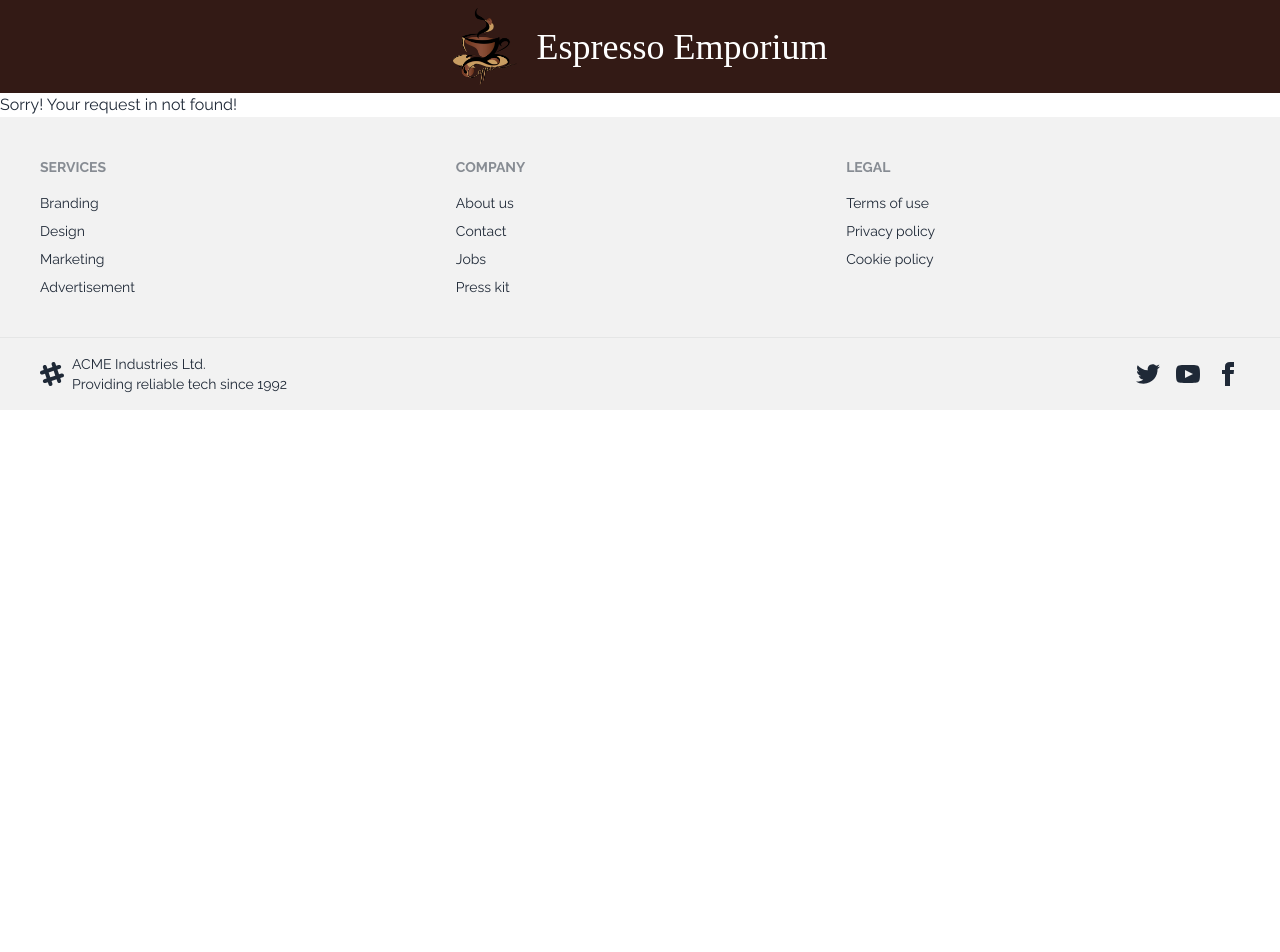
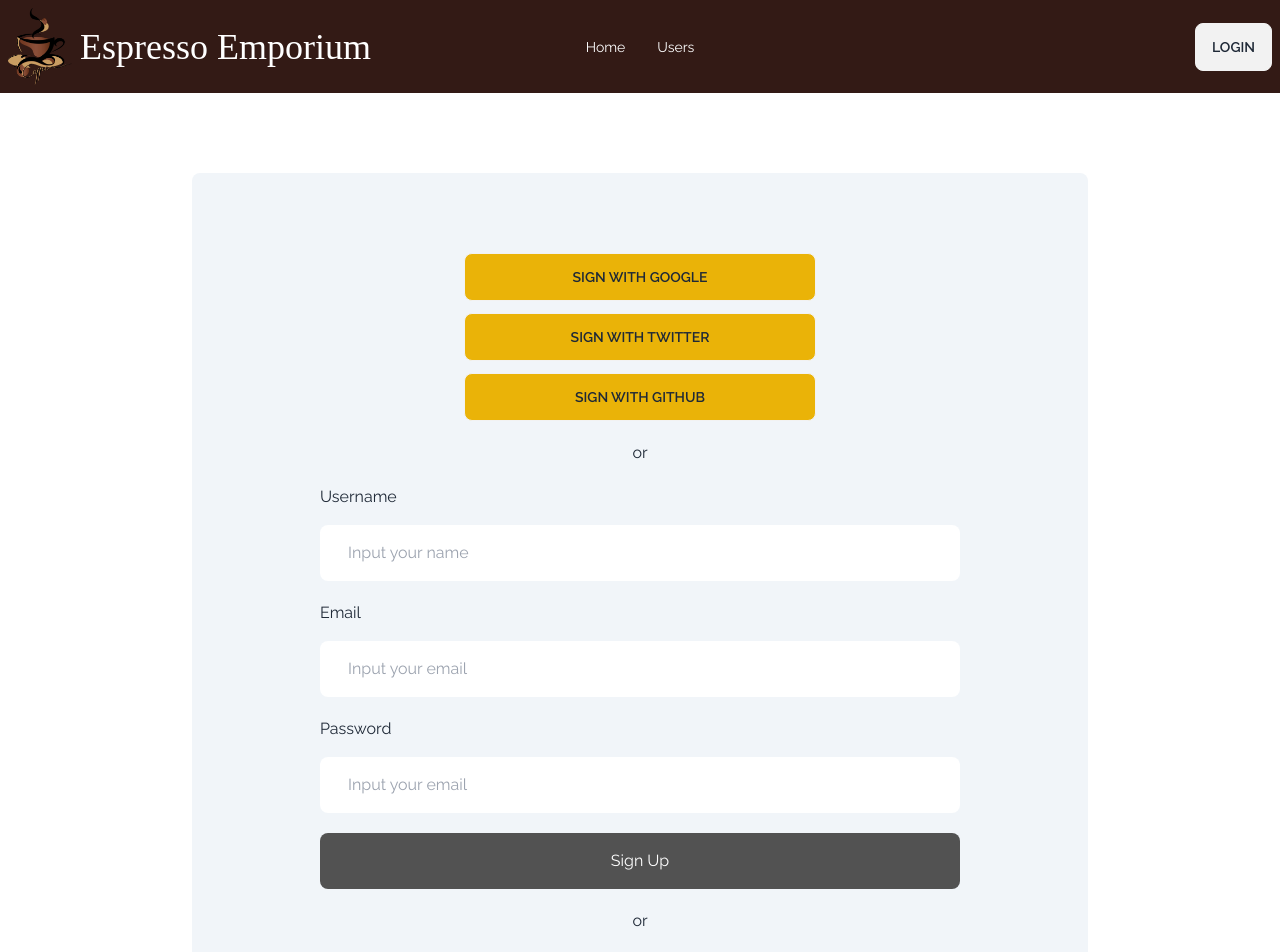
Before and after one commit to DeveloperDolon/coffee-shop-client-side-with-react, a React (Vite) app: page /signup in a window 1280 px wide. Shown: the top 952 px of the page. Before the commit the page ends 800 px from the top, so only its background shows below. Built offline with nearby package versions, Linux system fonts and the light colour scheme; a web font is replaced by a local one.

Commit message:
register and login page added commit

```diff
--- a/package.json
+++ b/package.json
@@ -10,6 +10,7 @@
     "preview": "vite preview"
   },
   "dependencies": {
+    "firebase": "^10.5.0",
     "prop-types": "^15.8.1",
     "react": "^18.2.0",
     "react-dom": "^18.2.0",
--- a/src/All-JSX/Components/Header/Header.jsx
+++ b/src/All-JSX/Components/Header/Header.jsx
@@ -1,11 +1,42 @@
 
+import { NavLink } from "react-router-dom";
 import logo from "../../../assets/logo1.png";
 
 const Header = () => {
+
+    const navItems = <>
+        <li><NavLink to="/">Home</NavLink></li>
+        <li><NavLink to="/users">Users</NavLink></li>
+    </>
+
     return (
-        <div className="bg-[#331A15] flex justify-center items-center gap-5 py-2">
-            <img className="sm:w-16 w-10" src={logo} alt="" />
-            <h1 className="title-text text-white sm:text-4xl font-light text-2xl">Espresso Emporium</h1>
+        <div className="bg-[#331A15]">
+            <div className="max-w-7xl mx-auto">
+                <div className="navbar text-white">
+                    <div className="navbar-start">
+                        <div className="dropdown text-black">
+                            <label tabIndex={0} className="btn btn-ghost lg:hidden">
+                                <svg xmlns="http://www.w3.org/2000/svg" className="h-5 w-5" fill="none" viewBox="0 0 24 24" stroke="currentColor"><path strokeLinecap="round" strokeLinejoin="round" strokeWidth="2" d="M4 6h16M4 12h8m-8 6h16" /></svg>
+                            </label>
+                            <ul tabIndex={0} className="menu menu-sm dropdown-content mt-3 z-[1] p-2 shadow bg-base-100 rounded-box w-52">
+                                {navItems}
+                            </ul>
+                        </div>
+                        <div className="flex items-center gap-2">
+                            <img className="sm:w-16 w-10" src={logo} alt="" />
+                            <h1 className="title-text text-white sm:text-4xl font-light text-2xl">Espresso Emporium</h1>
+                        </div>
+                    </div>
+                    <div className="navbar-center hidden lg:flex">
+                        <ul className="menu menu-horizontal px-1">
+                            {navItems}
+                        </ul>
+                    </div>
+                    <div className="navbar-end">
+                        <NavLink  to="/login" className="btn">Login</NavLink>
+                    </div>
+                </div>
+            </div>
         </div>
     );
 };
--- a/src/All-JSX/ContextProvider/DataContext.jsx
+++ b/src/All-JSX/ContextProvider/DataContext.jsx
@@ -1,12 +1,25 @@
-import { createContext } from "react";
+import { createContext, useState } from "react";
 import PropTypes from "prop-types";
+import app from "../firebase/firebase.config";
+import { getAuth, createUserWithEmailAndPassword } from "firebase/auth";
 
 export const MyContext = createContext();
 
 const DataContext = ({children}) => {
 
+    const auth = getAuth(app);
+
+    const [loading , setLoading] = useState(true);
+
+
+    const createUserWithEmailPassword = (email, password) => {
+        setLoading(true);
+        return createUserWithEmailAndPassword(auth, email, password);
+    }
+
+
     const contextData = {
-
+        createUserWithEmailPassword,
     }
 
     return (
--- a/src/All-JSX/Pages/EditPage/Edit.jsx
+++ b/src/All-JSX/Pages/EditPage/Edit.jsx
@@ -1,6 +1,7 @@
 import { AiOutlineArrowLeft } from "react-icons/ai";
 import { Link, useLoaderData } from "react-router-dom";
 import bgImg from "../../../assets/11.png";
+import Swal from "sweetalert2";
 
 const Edit = () => {
 
@@ -28,7 +29,13 @@ const Edit = () => {
             body: JSON.stringify(productInfo)
         })
         .then(res => res.json())
-        .then(data => console.log(data));
+        .then(() => {
+            Swal.fire(
+                'Updated!',
+                'Item has been Updated.',
+                'success'
+              );
+        });
 
         e.target.name.value = "";
         e.target.supplier.value = "";
--- /dev/null
+++ b/src/All-JSX/Pages/SignIn/SignIn.jsx
@@ -0,0 +1,36 @@
+import { Link } from "react-router-dom";
+
+const SignIn = () => {
+
+    return (
+        <div className="max-w-7xl mx-auto lg:p-0 p-5">
+            <div className="md:w-[70%] bg-slate-100 mx-auto md:py-20 my-20 rounded-lg py-10 md:px-32 px-5">
+                <div className="grid grid-cols-1 lg:px-36 md:px-10 px-0 mb-5 gap-3 items-center">
+                    <button className="btn bg-yellow-500">Sign with Google</button>
+                    <button className="btn bg-yellow-500">Sign with Twitter</button>
+                    <button className="btn bg-yellow-500">Sign with Github</button>
+                </div>
+                <h1 className="text-center mb-5">or</h1>
+                <form className="space-y-5">
+                    <label className="block w-full" htmlFor="email">Email <br />
+                        <input className="block w-full py-4 px-7 rounded-lg mt-4" name="email" type="email" required placeholder="Input your email" />
+                    </label>
+
+                    <label className="block w-full" htmlFor="password">Password <br />
+                        <input className="block w-full py-4 px-7 rounded-lg mt-4" name="password" type="password" required placeholder="Input your email" />
+                    </label>
+
+                    <input className="block rounded-lg cursor-pointer w-full bg-neutral-600 text-white py-4" type="submit" value="Login" />
+
+                    <div>
+                        <h3 className="text-center">or</h3>
+
+                        <Link to="/signup" className="block w-fit mt-5 font-semibold underline mx-auto">Create an account</Link>
+                    </div>
+                </form>
+            </div>
+        </div>
+    );
+};
+
+export default SignIn;
--- /dev/null
+++ b/src/All-JSX/Pages/Signup/SignUp.jsx
@@ -0,0 +1,63 @@
+import { useContext } from "react";
+import { Link } from "react-router-dom";
+import { MyContext } from "../../ContextProvider/DataContext";
+import { updateProfile } from "firebase/auth";
+
+const SignUp = () => {
+
+    const {createUserWithEmailPassword} = useContext(MyContext);
+
+    const handleCreateUser = (e) => {
+        e.preventDefault();
+
+        const name = e.target.name.value;
+        const email = e.target.email.value;
+        const password = e.target.password.value;
+
+        createUserWithEmailPassword(email, password)
+        .then(res => {
+            updateProfile(res.user, {
+                displayName: name,
+            })
+            .then()
+            .catch(err => console.error(err))
+        })
+        .catch(err => console.log(err))
+    }
+
+    return (
+        <div className="max-w-7xl mx-auto lg:p-0 p-5">
+            <div className="md:w-[70%] bg-slate-100 mx-auto md:py-20 my-20 rounded-lg py-10 md:px-32 px-5">
+                <div className="grid grid-cols-1 lg:px-36 md:px-10 px-0 mb-5 gap-3 items-center">
+                    <button className="btn bg-yellow-500">Sign with Google</button>
+                    <button className="btn bg-yellow-500">Sign with Twitter</button>
+                    <button className="btn bg-yellow-500">Sign with Github</button>
+                </div>
+                <h1 className="text-center mb-5">or</h1>
+                <form onSubmit={handleCreateUser} className="space-y-5">
+                    <label className="block w-full" htmlFor="name">Username <br />
+                        <input className="block w-full py-4 px-7 rounded-lg mt-4" name="name" type="text" required placeholder="Input your name" />
+                    </label>
+
+                    <label className="block w-full" htmlFor="email">Email <br />
+                        <input className="block w-full py-4 px-7 rounded-lg mt-4" name="email" type="email" required placeholder="Input your email" />
+                    </label>
+
+                    <label className="block w-full" htmlFor="password">Password <br />
+                        <input className="block w-full py-4 px-7 rounded-lg mt-4" name="password" type="password" required placeholder="Input your email" />
+                    </label>
+
+                    <input className="block rounded-lg cursor-pointer w-full bg-neutral-600 text-white py-4" type="submit" value="Sign Up" />
+
+                    <div>
+                        <h3 className="text-center">or</h3>
+
+                        <Link to="/login" className="block w-fit mt-5 font-semibold underline mx-auto">Login account</Link>
+                    </div>
+                </form>
+            </div>
+        </div>
+    );
+};
+
+export default SignUp;
--- /dev/null
+++ b/src/All-JSX/firebase/firebase.config.js
@@ -0,0 +1,18 @@
+// Import the functions you need from the SDKs you need
+import { initializeApp } from "firebase/app";
+// TODO: Add SDKs for Firebase products that you want to use
+// https://firebase.google.com/docs/web/setup#available-libraries
+const all = import.meta.env;
+// Your web app's Firebase configuration
+const firebaseConfig = {
+  apiKey: all.VITE_apiKey,
+  authDomain: all.VITE_authDomain,
+  projectId: all.VITE_projectId,
+  storageBucket: all.VITE_storageBucket,
+  messagingSenderId: all.VITE_messagingSenderId,
+  appId: all.VITE_appId,
+};
+
+// Initialize Firebase
+const app = initializeApp(firebaseConfig);
+export default app;
```
Also changed, not shown: src/All-JSX/Router/MainRouter.jsx (+10 -0 lines), 2 other files (tests, documents, lock files or other folders).
